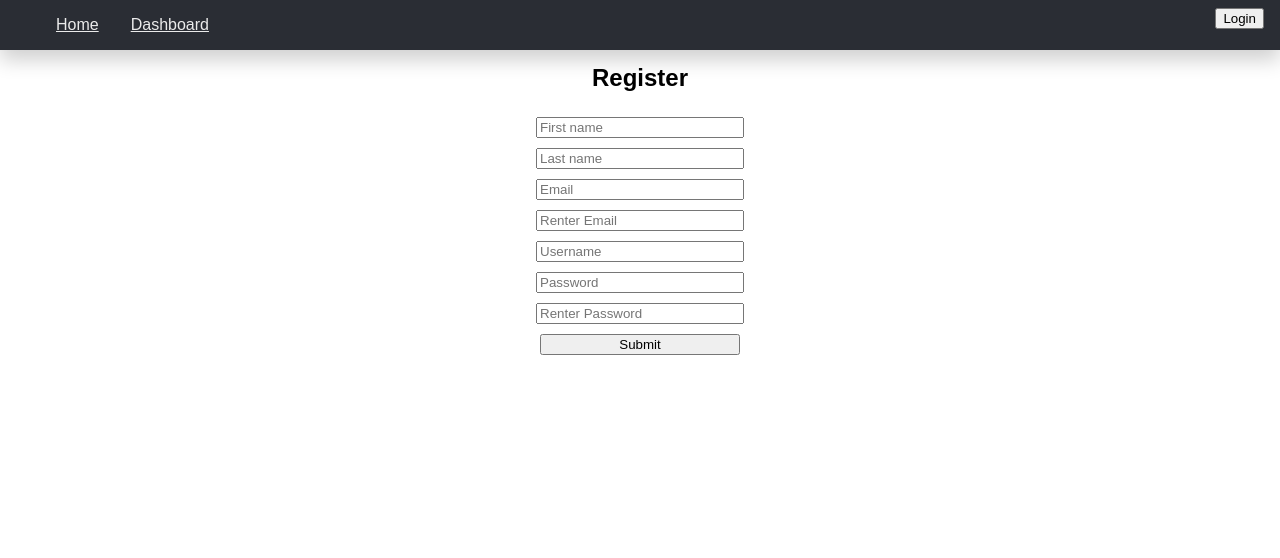
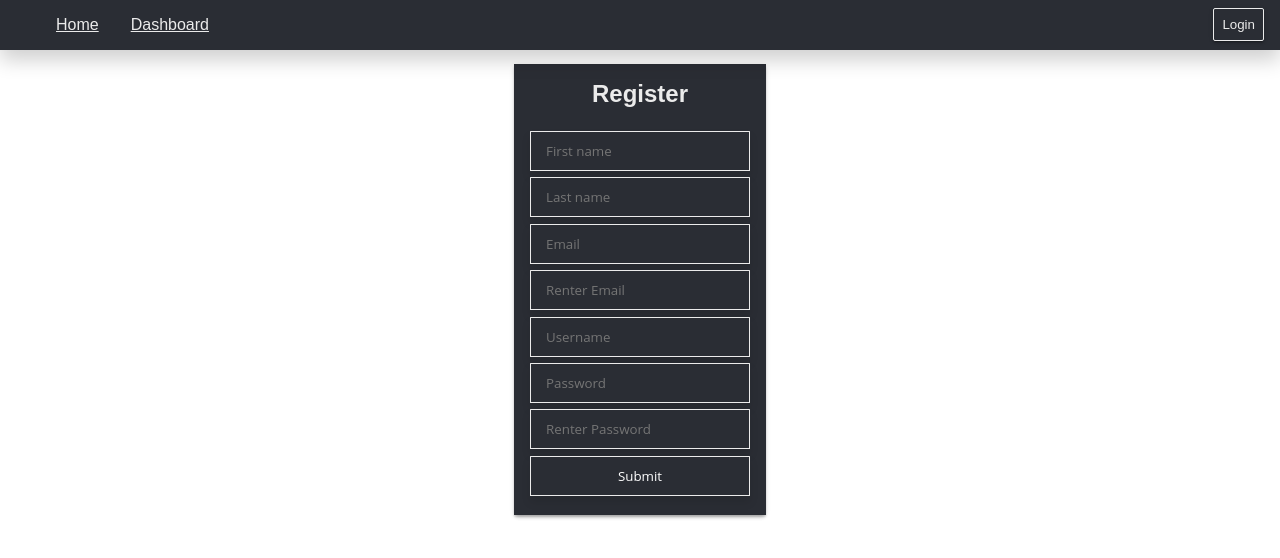
Before and after one commit to Oscmage/tournament-page, a React (Create React App) app in the folder frontend/: page / in a window 1280 px wide. Shown: the top 558 px of the page. Built offline with nearby package versions, Linux system fonts and the light colour scheme.

Commit message:
Add more css and some validation on the frontend side for input.

```diff
--- /dev/null
+++ b/frontend/src/css/Card.css
@@ -0,0 +1,5 @@
+.Card {
+  box-shadow: 0 4px 4px -2px rgba(0, 0, 0, 0.2), 0 2px 2px 0 rgba(0, 0, 0, 0.14),
+    0 1px 5px 0 rgba(0, 0, 0, 0.12);
+  border-radius: 2px;
+}
--- a/frontend/src/css/Home.css
+++ b/frontend/src/css/Home.css
@@ -1,3 +1,5 @@
 .FirstPage {
   padding: 4rem 2rem 2rem 2rem;
+  display: flex;
+  justify-content: center;
 }
--- a/frontend/src/css/Login.css
+++ b/frontend/src/css/Login.css
@@ -8,6 +8,11 @@
 }
 
 .Login {
+  padding: 1rem;
   background-color: rgba(42, 45, 52, 1);
   box-shadow: 0 10px 20px rgba(0, 0, 0, 0.19);
 }
+
+.Login h2 {
+  color: #ebebeb;
+}
--- a/frontend/src/css/Main.css
+++ b/frontend/src/css/Main.css
@@ -1,3 +1,7 @@
+* {
+  box-sizing: border-box;
+}
+
 form {
   display: flex;
   flex-direction: column;
@@ -21,3 +25,42 @@ p {
 a {
   color: #ebebeb;
 }
+
+button {
+  box-shadow: 0 3px 1px -2px rgba(0, 0, 0, 0.2), 0 2px 2px 0 rgba(0, 0, 0, 0.14),
+    0 1px 5px 0 rgba(0, 0, 0, 0.12);
+  padding: 0.5rem;
+  background-color: rgba(42, 45, 52, 1);
+  border-radius: 2px;
+  border: 1px solid #ebebeb;
+  color: #ebebeb;
+  outline: none;
+  transition: color 0.5s ease, background-color 0.5s ease;
+}
+
+button:hover {
+  background-color: #ebebeb;
+  color: rgba(42, 45, 52, 1);
+}
+
+input {
+  width: 100%;
+  padding: 10px 15px;
+  font-family: "Open Sans";
+  font-weight: 400;
+  color: #fff;
+  background: rgba(42, 45, 52, 1);
+  border: 1px solid #ebebeb;
+  border-radius: 0.5px;
+  box-shadow: 0 6px 10px 0 rgba(0, 0, 0, 0.1);
+  outline: 0;
+  margin: 0.2rem 0;
+}
+
+input:focus {
+  border-color: #fff;
+}
+
+form {
+  width: 220px;
+}
--- /dev/null
+++ b/frontend/src/css/Register.css
@@ -0,0 +1,9 @@
+.Register {
+  display: flex;
+  background-color: rgba(42, 45, 52, 1);
+  padding: 1rem;
+}
+
+.Register h2 {
+  color: #ebebeb;
+}
--- /dev/null
+++ b/frontend/src/presentationComponents/Card.tsx
@@ -0,0 +1,10 @@
+import * as React from "react";
+import "../css/Card.css";
+
+class Card extends React.Component {
+  public render() {
+    return <div className="Card">{this.props.children}</div>;
+  }
+}
+
+export default Card;
--- a/frontend/src/presentationComponents/FirstPage.tsx
+++ b/frontend/src/presentationComponents/FirstPage.tsx
@@ -1,12 +1,15 @@
 import * as React from "react";
 import { RegisterContainer } from "../containerComponents/Register";
+import Card from "./Card";
 import "../css/Home.css";
 
 class FirstPage extends React.Component {
   public render() {
     return (
       <div className="FirstPage">
-        <RegisterContainer />
+        <Card>
+          <RegisterContainer />
+        </Card>
       </div>
     );
   }
--- a/frontend/src/presentationComponents/Register.tsx
+++ b/frontend/src/presentationComponents/Register.tsx
@@ -2,6 +2,7 @@ import * as React from "react";
 import IRegisterUser from "./../interface/User";
 import RegisterForm from "./RegisterForm";
 import { Registration } from "../interface/State";
+import "../css/Register.css";
 
 class Register extends React.Component<
   {
--- a/frontend/src/presentationComponents/RegisterForm.tsx
+++ b/frontend/src/presentationComponents/RegisterForm.tsx
@@ -37,6 +37,8 @@ class RegisterForm extends React.Component<
           onChange={this.updateFirstName}
           type="text"
           name="fname"
+          minLength={2}
+          maxLength={100}
         />
         <input
           placeholder="Last name"
@@ -44,19 +46,23 @@ class RegisterForm extends React.Component<
           onChange={this.updateLastName}
           type="text"
           name="lname"
+          minLength={2}
+          maxLength={100}
         />
         <input
           placeholder="Email"
           value={this.state.user.email}
           onChange={this.updateEmail}
-          type="text"
+          maxLength={100}
+          type="email"
           name="email"
         />
         <input
           placeholder="Renter Email"
           value={this.state.reEmail}
           onChange={this.updateReEmail}
-          type="text"
+          maxLength={100}
+          type="email"
           name="renteremail"
         />
         <input
@@ -64,6 +70,8 @@ class RegisterForm extends React.Component<
           value={this.state.user.username}
           onChange={this.updateUsername}
           type="text"
+          minLength={4}
+          maxLength={30}
           name="username"
         />
         <input
@@ -71,6 +79,8 @@ class RegisterForm extends React.Component<
           value={this.state.user.password}
           onChange={this.updatePassword}
           type="password"
+          minLength={6}
+          maxLength={30}
           name="password"
         />
         <input
@@ -79,6 +89,8 @@ class RegisterForm extends React.Component<
           onChange={this.updateRePassword}
           onFocus={this.disableMatchError}
           type="password"
+          minLength={6}
+          maxLength={30}
           name="renterpassword"
         />
         <input type="submit" value="Submit" />
```
